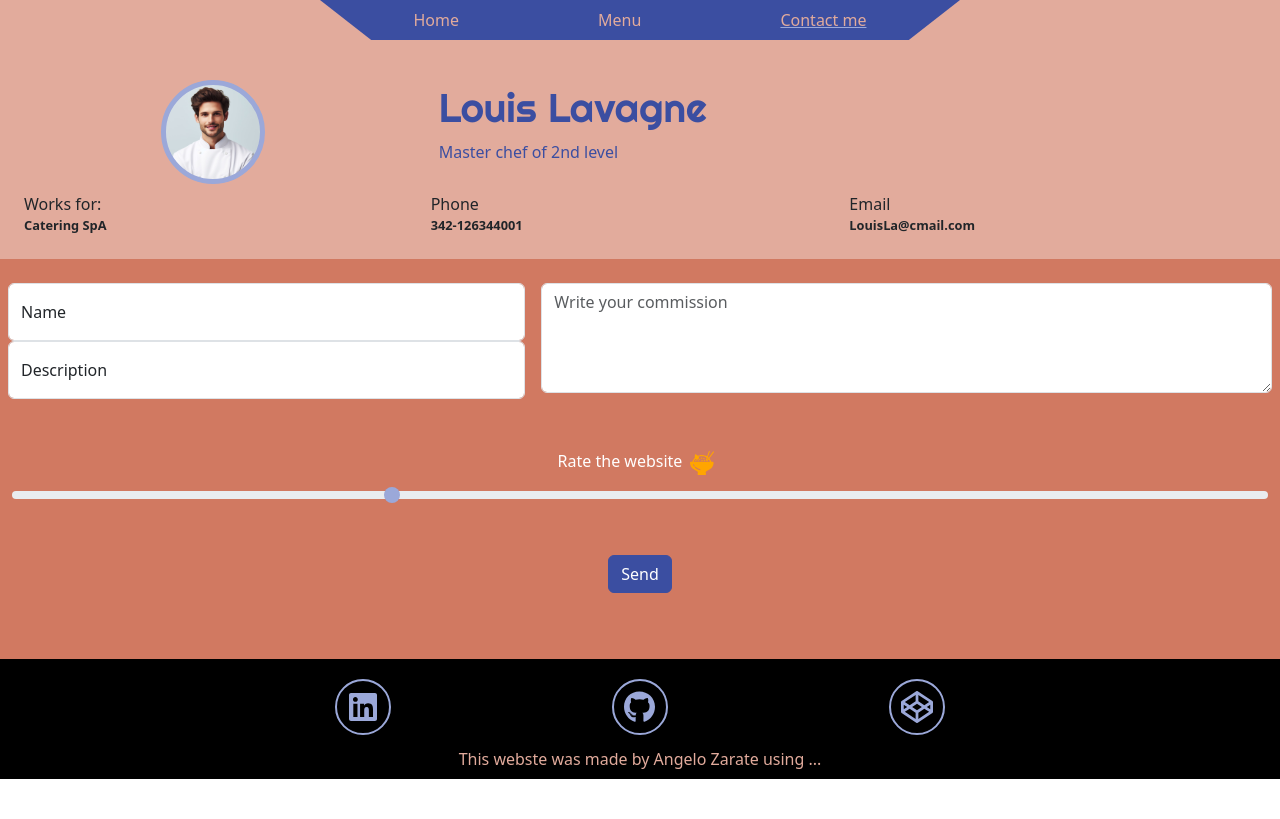
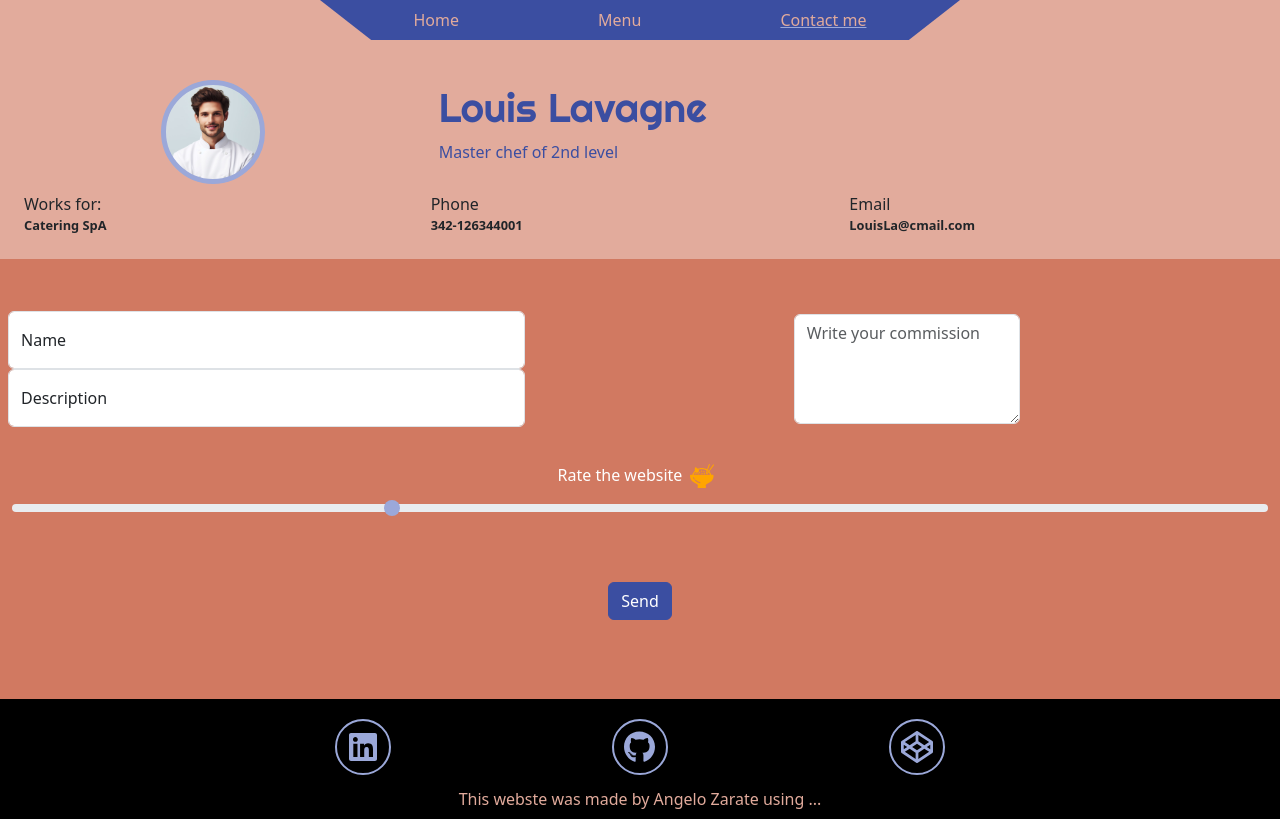
Before and after one commit to Misterlinux/React-Spring-Design, a React (Create React App) app: page /contact in a window 1280 px wide. Built offline with nearby package versions, Linux system fonts and the light colour scheme.

Commit message:
fixed form align

```diff
--- a/src/components/Contact.js
+++ b/src/components/Contact.js
@@ -117,8 +117,8 @@
 
       </div>
 
-      <form className="row mx-0 py-3 bg-danger pb-4" onSubmit={ vediamo } style={{ height: "50vh" }}>
-        <div className="col-5 p-2">
+      <form className="row mx-0 py-3 bg-danger pb-4" onSubmit={ vediamo } style={{ height: "55vh" }}>
+        <div className="col-5 p-2 d-flex flex-column justify-content-center">
           <div className='form-floating'>
             <input name='name' id="nome" required
               type="text" className="form-control" placeholder='name'/>
@@ -131,7 +131,7 @@
           </div>
         </div>
 
-        <div className="col-7 p-2">
+        <div className="col-7 p-2 d-flex align-items-center justify-content-center">
           <div>
             <textarea name='message' id="message" rows="4" className="form-control" placeholder='Write your commission' required>
             </textarea>
```
